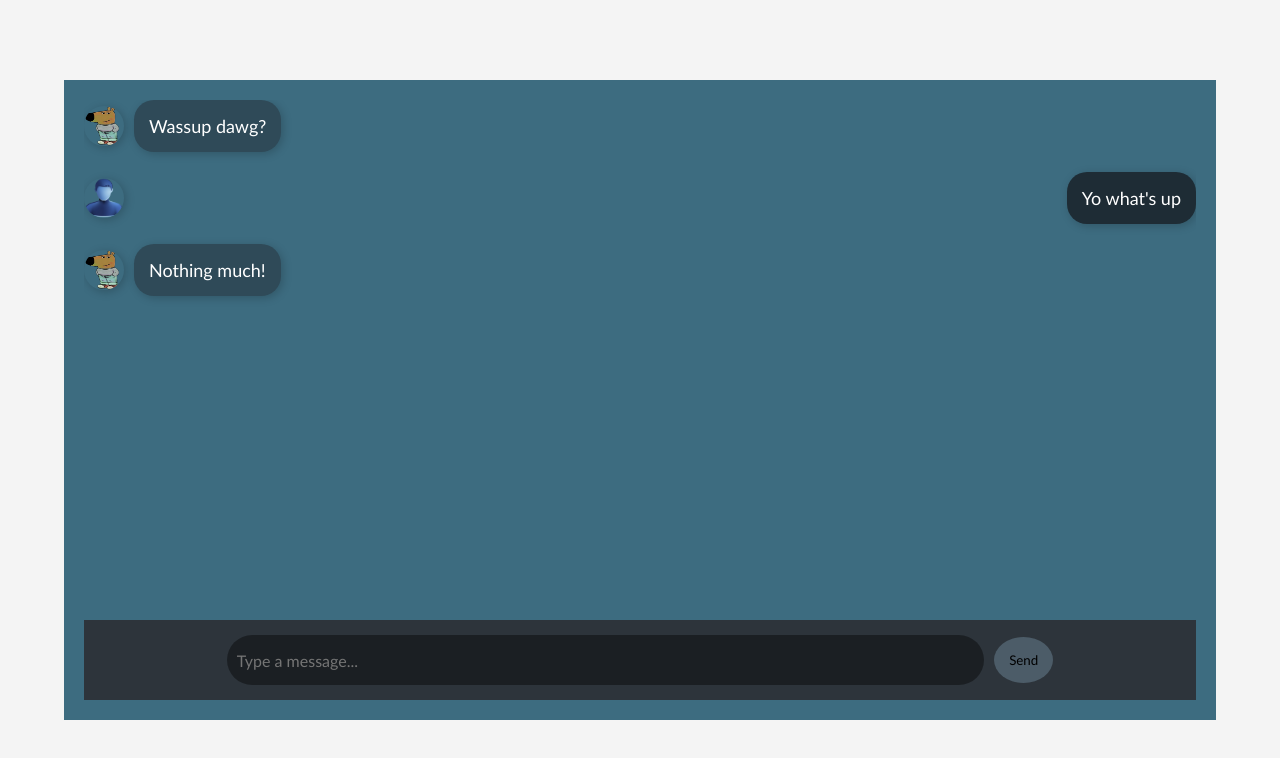
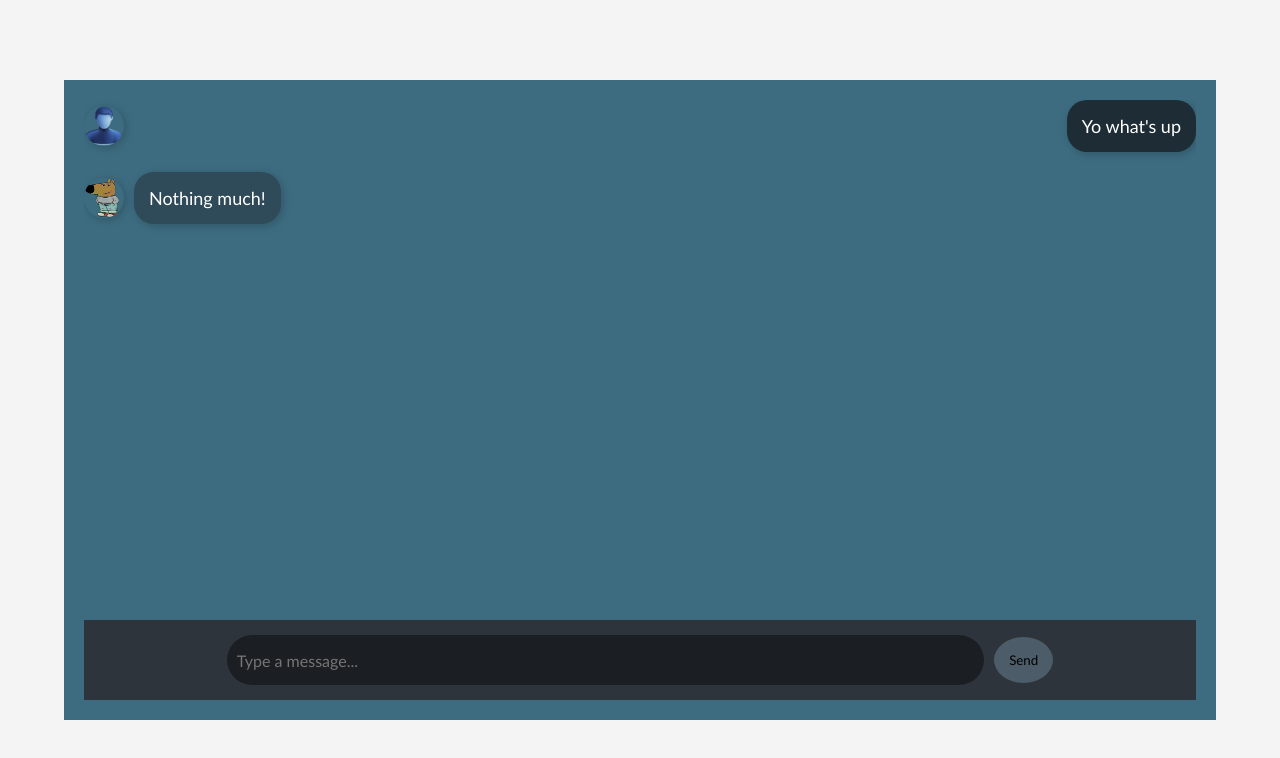
Before and after one commit to GeyWhenHornie/Support-Ai-ChatBot, a plain HTML site: page index.html in a window 1280 px wide. Drawn offline with Linux system fonts and the light colour scheme.

Commit message:
Update index.html

```diff
--- a/index.html
+++ b/index.html
@@ -9,12 +9,6 @@
 <body>
     <div class="chat-container">
         <div class="chat-box" id="chatBox">
-            <div class="ai-message">
-                <div class="message-container">
-                    <img src="ai.png" alt="AI" class="message-avatar">
-                    <div class="message-content">Wassup dawg?</div>
-                </div>
-            </div>
             <div class="user-message">
                 <div class="message-container">
                     <img src="user.png" alt="User" class="message-avatar">
```
